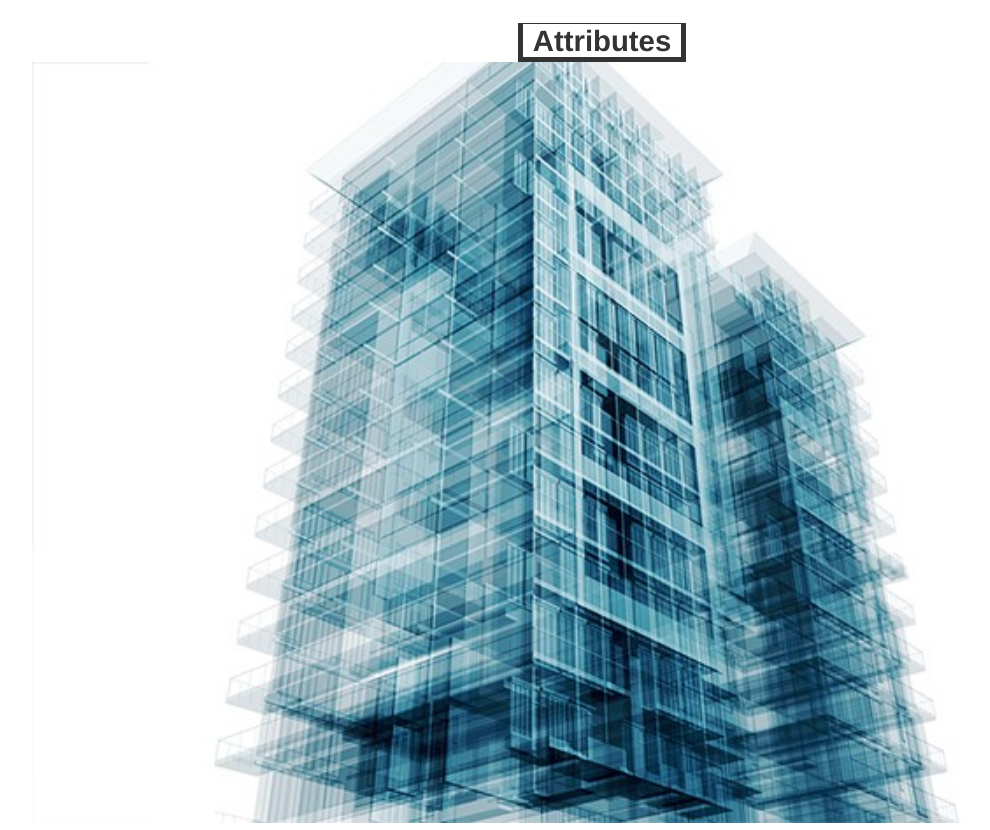
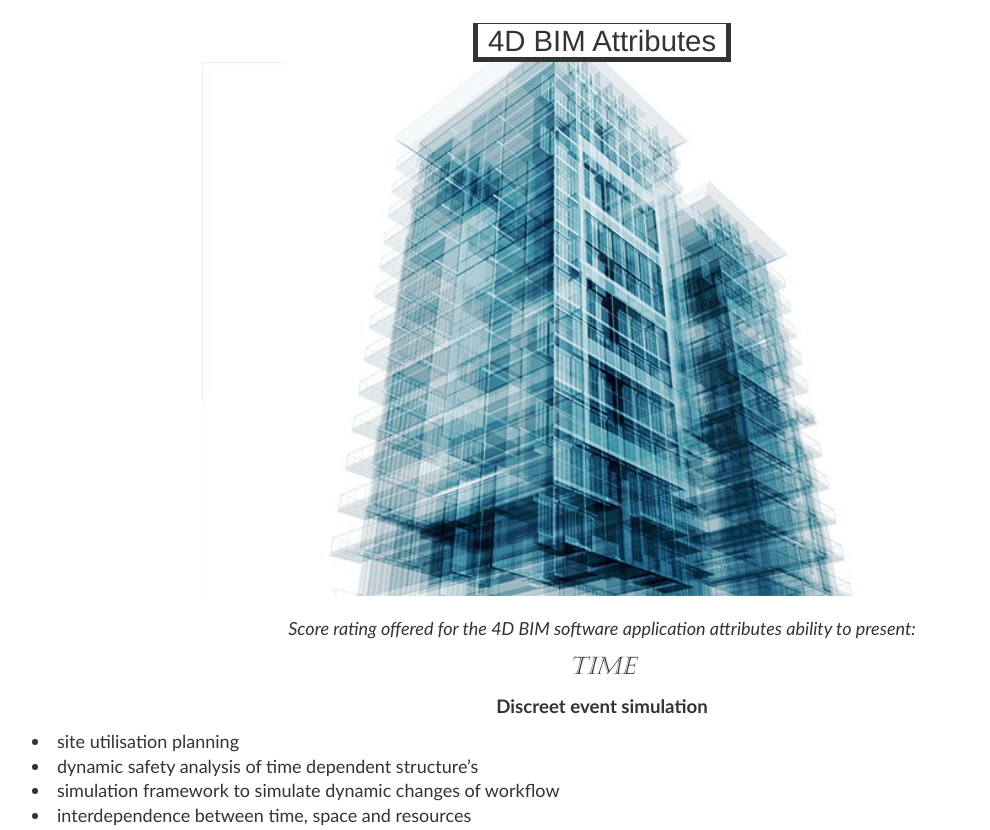
Before and after one commit to Chipop/bim_4d, a Flask app: template templates/attributes.html in a window 1280 px wide. Shown: the top 830 px of the page, without its empty margins (38-1028 px from the left). Run offline with Flask 2, Linux system fonts and the light colour scheme; the template is opened without the code that fills it: most values are stand-ins (such as "Sample title", 1, 10 or a date in 2020); parts of the project's set-up code (start-up, migrations or seed data) failed here and were passed over; some libraries are stand-ins or nearby versions.

Commit message:
Fix image scales

```diff
--- a/__init__.py
+++ b/__init__.py
@@ -783,7 +783,7 @@ def mynavbar():
                       View('Introduction', 'introduction'),
                       View('Design', 'instruction')),
              Subgroup('Construction Management',
-                      View('4D BIM & Value Added', 'management'),
+                      View('4D BIM Value Added', 'management'),
                       View('Risk Mitigation', 'risk_mitigation'),
                       View('Exemplar Aspects of Evaluation', 'exemplar_aspect')),
              Subgroup('Best Practice 4D BIM',
--- a/static/css/style.css
+++ b/static/css/style.css
@@ -26,17 +26,16 @@ li {
 
 .bim-title {
     font-style: italic;
-    font-weight: bold;
+    font-weight: normal;
     background-color: rgba(255,255,255,0.3);
     color: gray();
     padding-left: 10px;
     padding-right: 10px;
     font-size: 50px;
-    text-shadow: 1px 1px 5px #000;
 }
 
 .bim-page-title {
-    font-weight: bolder;
+    font-weight: normal;
     padding-left: 10px;
     padding-right: 10px;
     border-style: solid;
--- a/templates/attributes.html
+++ b/templates/attributes.html
@@ -20,9 +20,9 @@
 <div class="container">
     <br>
     <div align="middle">
-        <span class="bim-page-title">Attributes</span>
+        <span class="bim-page-title">4D BIM Attributes</span>
         <div>
-            <img src="{{ url_for('static', filename='img/attribute.jpg') }}" width="100%" height="100%">
+            <img src="{{ url_for('static', filename='img/attribute.jpg') }}" class="bim-page-img" style="max-width: 800px;">
         </div>
     </div>
     <br>
--- a/templates/instruction.html
+++ b/templates/instruction.html
@@ -72,6 +72,7 @@ Improving Construction Management with 4D BIM
         <p>The information provided is a guide defining the requirements of each attribute of a 4D BIM software
             application.</p>
     </ul>
+    <br>
     <div align="center">
         <img src="{{ url_for('static', filename='img/design1.jpg') }}" class="bim-page-img">
     </div>
--- a/templates/introduction.html
+++ b/templates/introduction.html
@@ -22,6 +22,7 @@ Introduction
     <div align="center">
         <span class="bim-page-title">Introduction</span>
     </div>
+    <br>
     <p>The purpose of this analytical process is to incorporate a decision support system (DSS) to aid in the decision
         making process involved in construction management (CM) to decide, which 4D BIM software application is best
         suited to a construction project established from a project specific set of requirements. This process involves
--- a/templates/management.html
+++ b/templates/management.html
@@ -22,7 +22,7 @@ Successful CM
     <br>
     <div align="middle">
         <span class="bim-page-title">
-            4D BIM & Added Value
+            4D BIM Added Value
         </span>
     </div>
     <br>
@@ -38,7 +38,7 @@ Successful CM
     <br>
     <p>A general understanding is that successful CM requires meticulous “front-end planning” to calculate the project duration through a continuous method of validation, where planned schedule productivity is compared against actual schedule productivity throughout the construction of the project. The planning process can provide a project with the ability to verify project objectives, assess possible risk factors and provide required solutions. 4D BIM is considered a powerful tool when used in CM planning, which presents the virtual construction (VC) of a federated model that incorporates each AEC discipline’s 4D BIM model, linked to the project schedule and are further defined by linking model elements to time specific tasks.</p>
     <div align="middle">
-        <img src="{{ url_for('static', filename='img/pic4.png') }}" style="width: 30%; height: 30%;">
+        <img src="{{ url_for('static', filename='img/pic4.png') }}" style="max-width: 500px; " class="bim-page-img">
     </div>
     <br>
     <p>The adoption of BIM and 4D BIM within the construction process provides an effective means of collaboration to all stakeholders, to communicate planned work, design element clashes and design alternatives, which are visualised through a 4D BIM simulation of planned workflows. Although arguments can be made, that the threat to the widespread use of 4D BIM is hindered by the shortage of expert knowledge on the use of 4D BIM technology. There is a requirement to understand the strategic methods of analysing data from a 4D model put in place to enable optimum efficiency throughout the CM process, which in turn can provide a greater degree of certainty to time, cost and quality of a CM project.</p>
```
Also changed, not shown: templates/exemplar_aspect.html (+1 -1 lines).
